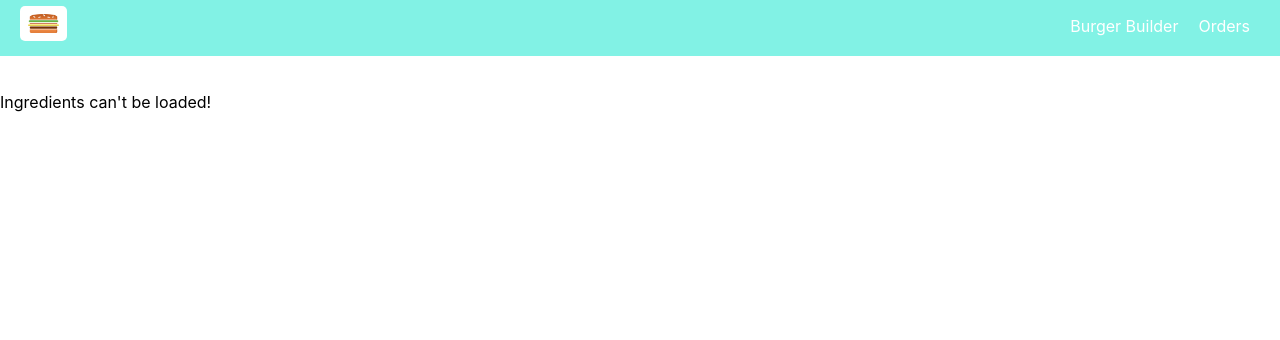
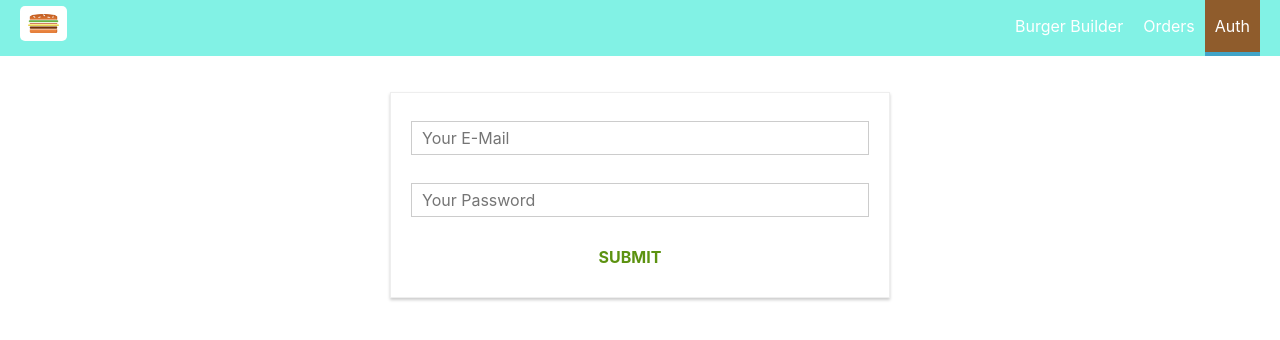
Before and after one commit to kai4idps/Hamburger, a React (Create React App) app: page /auth in a window 1280 px wide. Shown: the top 340 px of the page. Built offline with nearby package versions, Linux system fonts and the light colour scheme; no server answers; the HTML template or start-up script is replaced by a standard one.

Commit message:
add-auth

```diff
--- a/src/App.js
+++ b/src/App.js
@@ -4,7 +4,7 @@ import BurgerBuilder from "./container/BurgerBuilder/BurgerBuilder"
 import Checkout from "./container/Checkout/Checkout"
 import Orders from "./container/Orders/Orders"
 import { Route, Switch } from "react-router-dom"
-
+import Auth from "./container/Auth/Auth"
 // import ButtonStyle from "./test.module.css"
 
 function App() {
@@ -14,7 +14,8 @@ function App() {
         <Switch>
           <Route path="/Checkout" component={Checkout}></Route>
           <Route path="/Orders" component={Orders}></Route>
-          <Route path="/" component={BurgerBuilder}></Route>
+          <Route path="/auth" component={Auth}></Route>
+          <Route path="/" exact component={BurgerBuilder}></Route>
         </Switch>
       </Layout>
       {/* <button className={ButtonStyle.blue}>blue</button> */}
--- a/src/component/Navigation/NavigationItems/NavigationItems.js
+++ b/src/component/Navigation/NavigationItems/NavigationItems.js
@@ -9,6 +9,7 @@ const navigationItems = () => (
       Burger Builder
     </NavigationItem>
     <NavigationItem link="/orders">Orders</NavigationItem>
+    <NavigationItem link="/auth">Auth</NavigationItem>
   </ul>
 )
 
--- /dev/null
+++ b/src/container/Auth/Auth.js
@@ -0,0 +1,121 @@
+import React, { useState } from "react"
+import Input from "../../component/UI/Input/Input"
+import Button from "../../component/UI/Button/Button"
+import classes from "./Auth.module.css"
+
+const Auth = () => {
+  const userData = {
+    email: {
+      elementType: "input",
+      elementConfig: {
+        type: "email",
+        placeholder: "Your E-Mail"
+      },
+      value: "",
+      validation: {
+        required: true,
+        isEmail: true
+      },
+      valid: false,
+      touched: false
+    },
+    password: {
+      elementType: "input",
+      elementConfig: {
+        type: "password",
+        placeholder: "Your Password"
+      },
+      value: "",
+      validation: {
+        required: true,
+        minLength: 6
+      },
+      valid: false,
+      touched: false
+    }
+  }
+  const [orderForm, setOrderForm] = useState(userData)
+  const [formIsValid, setFormIsValid] = useState(false)
+
+  //檢查欄位
+  const checkValidity = (value, rules) => {
+    console.log(rules)
+
+    let isValid = true
+    if (!rules) {
+      return true
+    }
+
+    if (rules.required) {
+      isValid = value.trim() !== "" && isValid
+    }
+
+    if (rules.minLength) {
+      isValid = value.length >= rules.minLength && isValid
+    }
+
+    if (rules.maxLength) {
+      isValid = value.length <= rules.maxLength && isValid
+    }
+
+    if (rules.isEmail) {
+      const pattern = /[a-z0-9!#$%&'*+/=?^_`{|}~-]+(?:\.[a-z0-9!#$%&'*+/=?^_`{|}~-]+)*@(?:[a-z0-9](?:[a-z0-9-]*[a-z0-9])?\.)+[a-z0-9](?:[a-z0-9-]*[a-z0-9])?/
+      isValid = pattern.test(value) && isValid
+    }
+
+    if (rules.isNumeric) {
+      const pattern = /^\d+$/
+      isValid = pattern.test(value) && isValid
+    }
+
+    return isValid
+  }
+  //inputChange
+  const inputChangedHandler = (event, userName) => {
+    console.log(event.target.value)
+
+    const updatedOrderForm = {
+      ...orderForm,
+      [userData]: {
+        ...orderForm[userName],
+        value: event.target.value,
+        valid: checkValidity(
+          event.target.value,
+          orderForm[userName].validation
+        ),
+        touch: true
+      }
+    }
+    setOrderForm(updatedOrderForm)
+  }
+  //動態產生表單
+  const formElementsArray = []
+  for (let key in orderForm) {
+    formElementsArray.push({
+      id: key,
+      config: orderForm[key]
+    })
+  }
+  const form = formElementsArray.map(formElement => (
+    <Input
+      key={formElement.id}
+      elementType={formElement.config.elementType}
+      elementConfig={formElement.config.elementConfig}
+      value={formElement.config.value}
+      invalid={!formElement.config.valid}
+      shouldValidate={formElement.config.validation}
+      touched={formElement.config.touched}
+      changed={event => inputChangedHandler(event, formElement.id)}
+    />
+  ))
+  return (
+    <div className={classes.Auth}>
+      <form>
+        {form}
+        <Button btnType="Success">SUBMIT</Button>
+      </form>
+    </div>
+  )
+}
+
+export default Auth
--- /dev/null
+++ b/src/container/Auth/Auth.module.css
@@ -0,0 +1,19 @@
+.Auth {
+                        margin: 20px auto;
+                        width: 80%;
+                        text-align: center;
+                        box-shadow: 0 2px 3px #ccc;
+                        border: 1px solid #eee;
+                        padding: 10px;
+                        box-sizing: border-box;
+}
+
+.Input {
+                        display: block;
+}
+
+@media (min-width: 600px) {
+                        .Auth {
+                                                width: 500px;
+                        }
+}
--- /dev/null
+++ b/src/store/actions/actionTypes.js
@@ -0,0 +1,4 @@
+export const ADD_INGREDIENT = 'ADD_INGREDIENT';
+export const REMOVE_INGREDIENT = 'REMOVE_INGREDIENT';
+export const SET_INGREDIENTS = 'SET_INGREDIENTS';
+export const FETCH_INGREDIENTS_FAILED = 'FETCH_INGREDIENTS_FAILED';
--- /dev/null
+++ b/src/store/actions/index.js
@@ -0,0 +1,6 @@
+export {
+    addIngredient,
+    removeIngredient,
+    initIngredients
+} from './burgerBuilder';
+export { } from './order';
```
Also changed, not shown: src/store/actions/burgerBuilder.js (added, +41 -0 lines), src/store/reducers/burgerBuilder.js (added, +57 -0 lines), src/store/actions/order.js (added), src/store/reducers/order.js (added).
